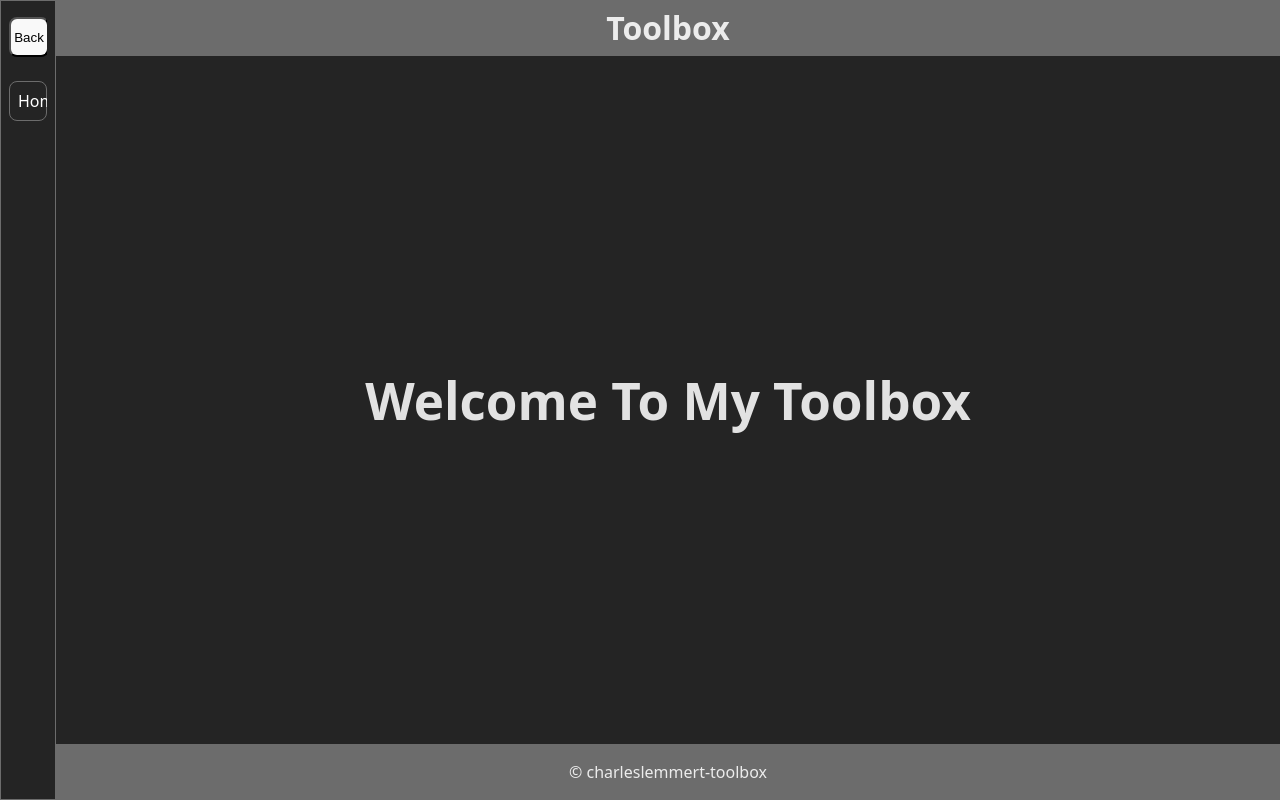
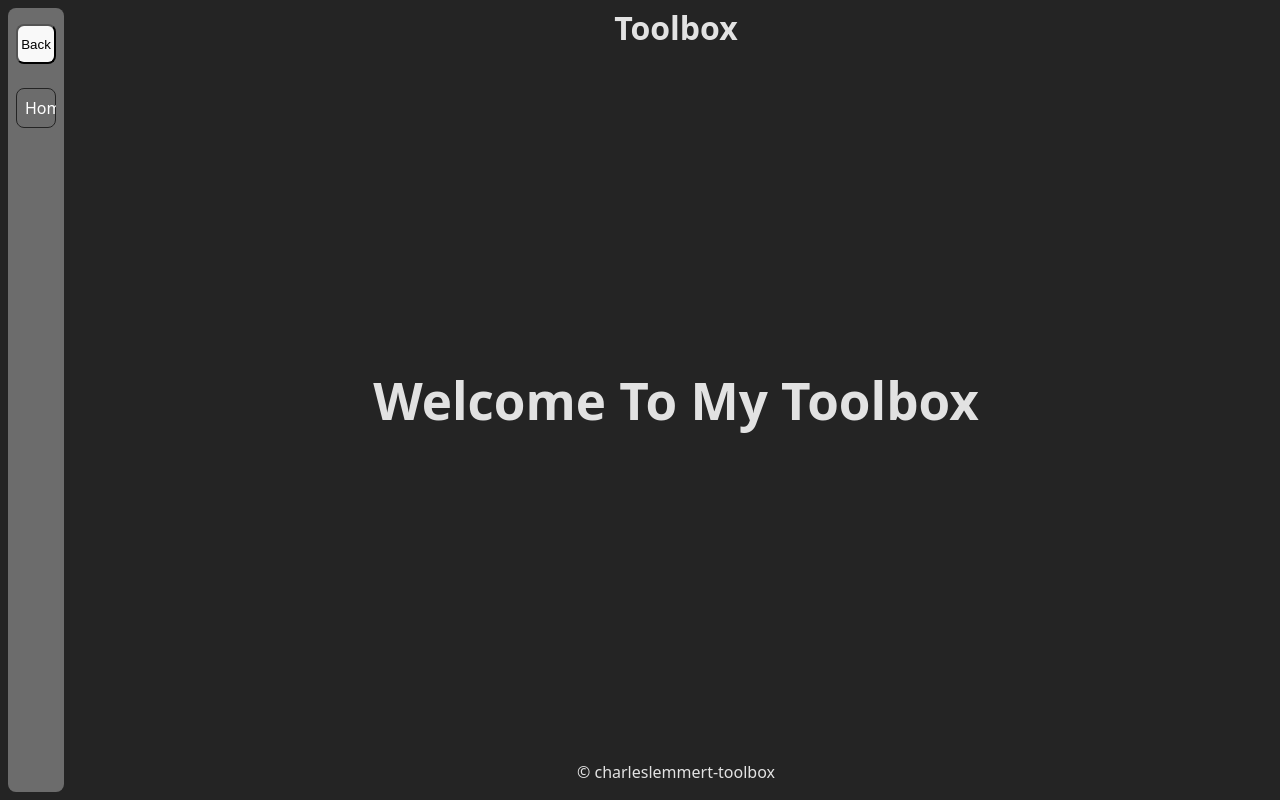
Before and after one commit to Astro-Alien/toolbox, a React (Vite) app: page / in a window 1280 px wide. Built offline with nearby package versions, Linux system fonts and the light colour scheme.

Commit message:
style update

```diff
--- a/src/App.css
+++ b/src/App.css
@@ -4,6 +4,7 @@
   grid-template-rows: 3.5rem 1fr 3.5rem;
   height: 100%;
   width: 100%;
+  background-color: #242424;
 }
 
 header {
@@ -14,8 +15,6 @@ header {
   align-items: center;
   padding: 0 1rem;
   color: rgba(255, 255, 255, 0.87);
-  border: 1px solid #6c6c6c;
-  background-color: #6c6c6c;
 }
 header h1 {
   font-size: 2rem;
@@ -39,6 +38,4 @@ footer {
   justify-content: center;
   align-items: center;
   color: rgba(255, 255, 255, 0.87);
-  border: 1px solid #6c6c6c;
-  background-color: #6c6c6c;
 }
--- a/src/components/navigation-bar/navigation-bar.css
+++ b/src/components/navigation-bar/navigation-bar.css
@@ -3,8 +3,9 @@
     grid-row: 1 / 4;
     z-index: 2;
     padding: 0.5rem;
-    background-color: #242424;
-    border: 1px solid #6C6C6C;
+    margin: 0.5rem;
+    border-radius: 0.5rem;
+    background: #6c6c6c;
 }
 
   .navigation-bar_navigation-container {
@@ -29,7 +30,7 @@
   .navigation-bar li {
     display: flex;
     height: 2.5rem;
-    border: 1px solid #6C6C6C;
+    border: 1px solid #242424;
     margin-bottom: 0.5rem;
     border-radius: 0.5rem;
     align-items: center;
@@ -37,6 +38,10 @@
     list-style: none;
   }
 
+  .navigation-bar li:hover {
+    background: #242424;
+
+  }
   .navigation-bar li a {
     text-decoration: none;
     color: #FFFFFF;
@@ -44,5 +49,5 @@
   }
 
   #root:has(.navigation-bar[data-collapse="true"]) {
-    grid-template-columns: 3.5rem 1fr;
+    grid-template-columns: 4.5rem 1fr;
 }
--- a/src/components/navigation-list/navigation-list.jsx
+++ b/src/components/navigation-list/navigation-list.jsx
@@ -32,7 +32,7 @@ export default class NavigationList extends Component{
                 {
                     Object.values(routes).map((route, index) => {
                         return <li key={route.name}>
-                                    <a key={route.name} onClick={this.#clickHandler} data-key={route.name}>{route.component}</a>
+                                    <a key={route.name} href={route.name} onClick={this.#clickHandler} data-key={route.name}>{route.component}</a>
                                </li>
                     })
                 }
```
